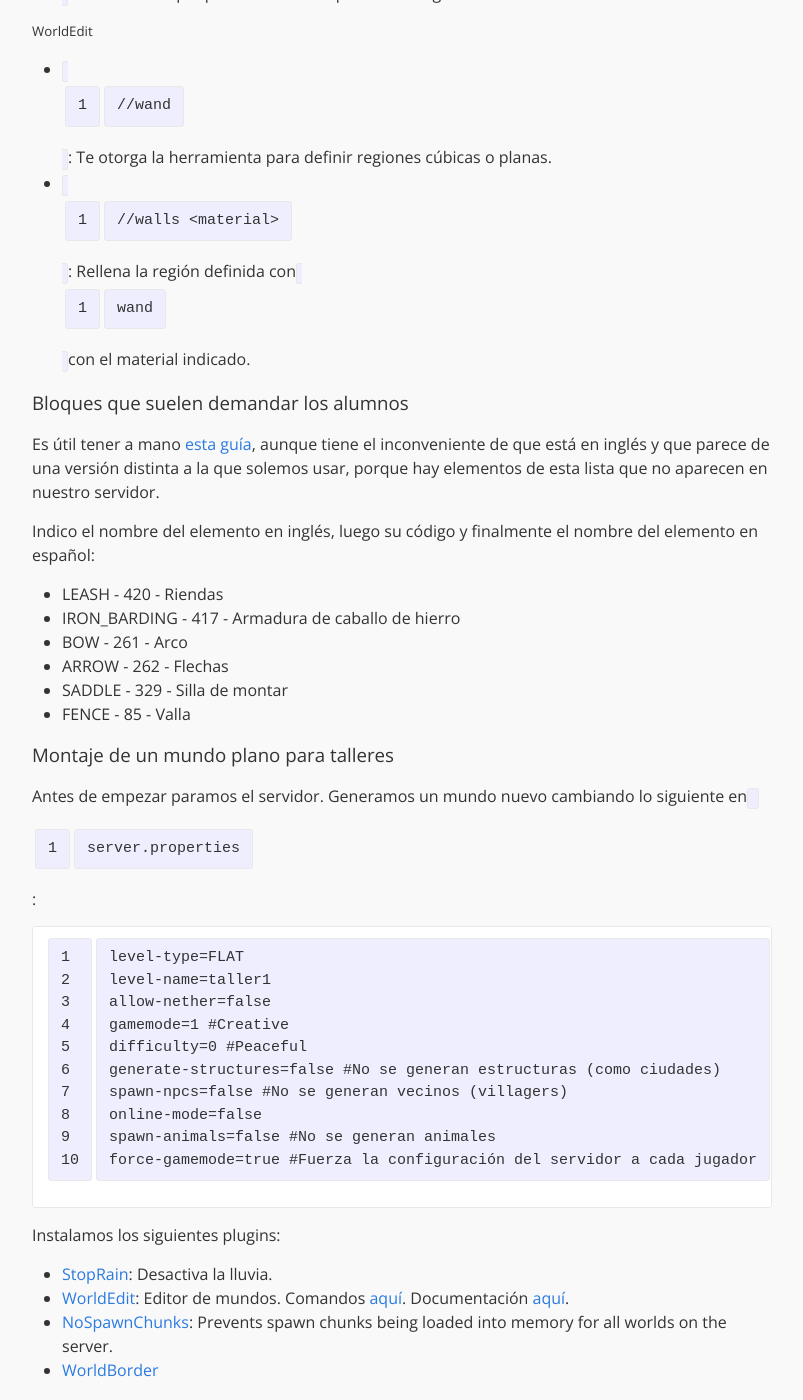
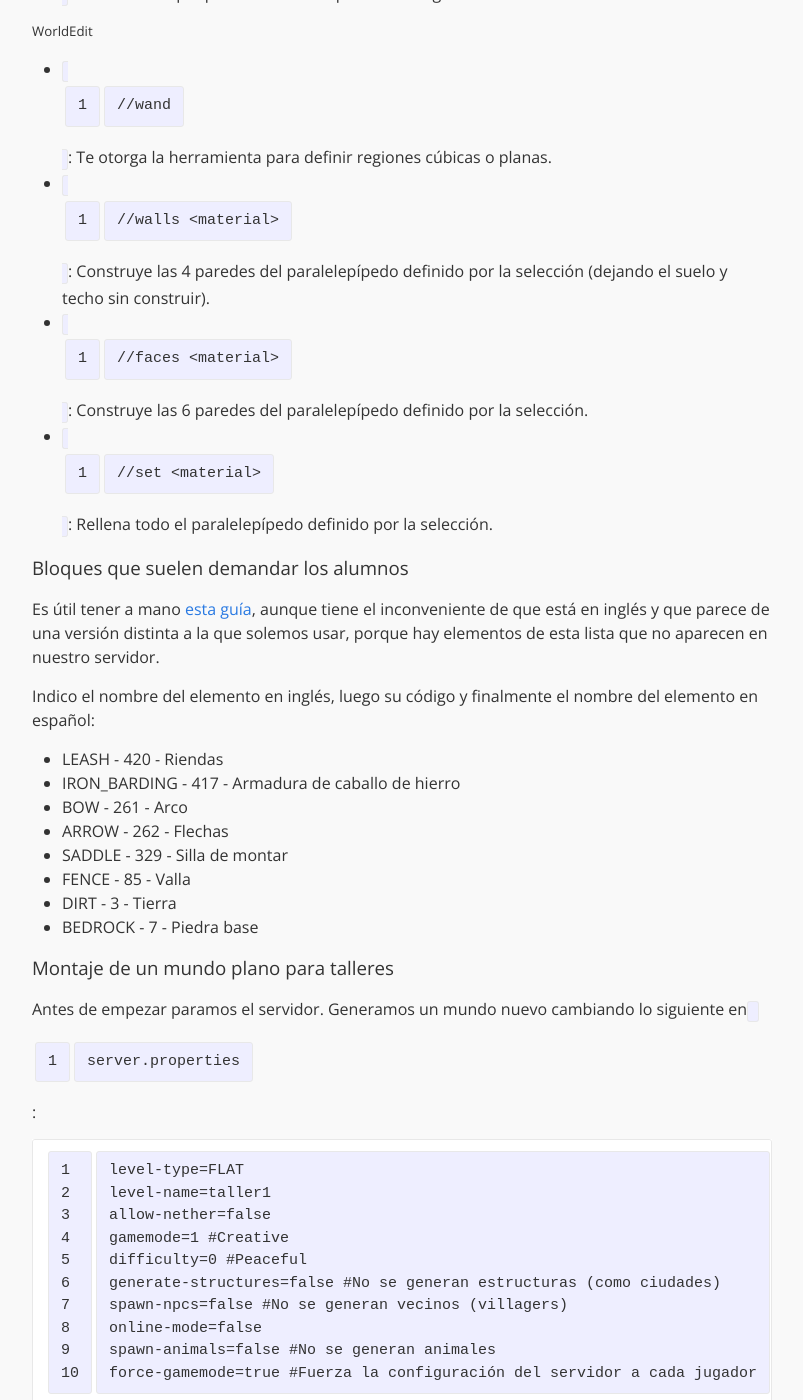
Before and after one commit to eduardofilo/eduardofilo.jekyll, a Jekyll site: the page built from proyectos/minecraft.md, in a window 1280 px wide and 1400 px high, scrolled down 6862 px. Shown: the whole window, without its empty margins (238-1041 px from the left). Built offline with Jekyll 4.4.1, drawn with Linux system fonts in a browser that asks for light colours; emoji names are drawn with the system emoji font; Markdown is read by kramdown in place of the engine named in the settings.

Commit message:
Comandos Minecraft.

```diff
--- a/proyectos/minecraft.md
+++ b/proyectos/minecraft.md
@@ -205,7 +205,9 @@ worlds:
 ##### WorldEdit
 
 * `//wand`: Te otorga la herramienta para definir regiones cúbicas o planas.
-* `//walls <material>`: Rellena la región definida con `wand` con el material indicado.
+* `//walls <material>`: Construye las 4 paredes del paralelepípedo definido por la selección (dejando el suelo y techo sin construir).
+* `//faces <material>`: Construye las 6 paredes del paralelepípedo definido por la selección.
+* `//set <material>`: Rellena todo el paralelepípedo definido por la selección.
 
 ### Bloques que suelen demandar los alumnos
 
@@ -219,6 +221,8 @@ Indico el nombre del elemento en inglés, luego su código y finalmente el nombr
 * ARROW - 262 - Flechas
 * SADDLE - 329 - Silla de montar
 * FENCE - 85 - Valla
+* DIRT - 3 - Tierra
+* BEDROCK - 7 - Piedra base
 
 ### Montaje de un mundo plano para talleres
 
```
